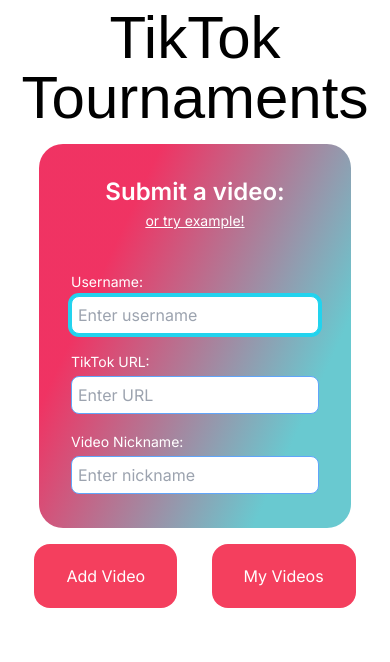
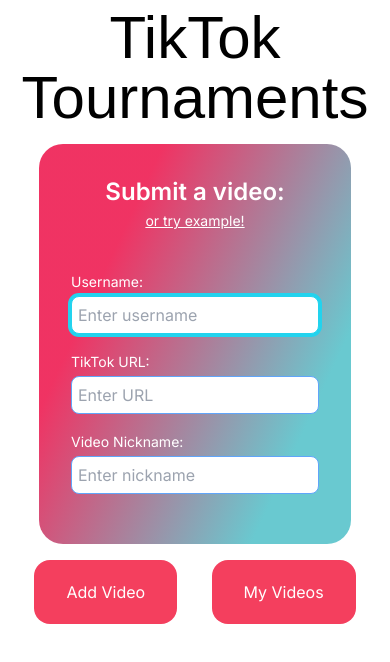
Before and after one commit to NDMyers/TikTok-Tournaments, a Next.js app: page / in a window 390 px wide. Shown: the top 662 px of the page. Built offline with nearby package versions, Linux system fonts and the light colour scheme; a web font is replaced by a local one.

Commit message:
continued mobile ui fix

```diff
--- a/src/app/page.js
+++ b/src/app/page.js
@@ -28,7 +28,7 @@
           TikTok Tournaments
         </h1>
 
-        <div className='colorBox rounded-3xl sm:pt-8 sm:pb-16 pb-6 sm:px-32 px-8 sm:mt-10 mt-4'>
+        <div className='colorBox rounded-3xl sm:pt-8 sm:pb-16 pb-10 sm:px-32 px-8 sm:mt-10 mt-4'>
           <div className='flex flex-col items-center py-8'>
             <p className='text-white text-2xl font-semibold text-center'>Submit a video:</p>
             <HomePageExampleButton />
--- a/src/components/VideoListBox.js
+++ b/src/components/VideoListBox.js
@@ -35,7 +35,7 @@
 
     return (
 
-        <div className={ isExample ? 'p-4 flex flex-row' : 'p-4 flex flex-row mr-10'}>
+        <div className={ isExample ? 'sm:p-4 p-1.5 flex flex-row' : 'sm:p-4 p-1.5 flex flex-row mr-10'}>
             {isExample ? null : (<button className='pr-4' onClick={deleteVideo}>
                 {delIsLoading ? <Loader2Icon className='text-red-500 animate-spin' /> :
                 <X className='text-red-500 hover:animate-pulse' />}
--- a/src/components/VideosPageButtons.js
+++ b/src/components/VideosPageButtons.js
@@ -23,7 +23,7 @@
 
     return (
 
-        <div className='flex flex-row w-full justify-evenly sm:pt-8 pt-1'>
+        <div className='flex flex-row w-full justify-evenly sm:pt-8 pt-3.5'>
             <div className='flex w-auto'>
                 { numVideos < 8 ? <button className='bg-slate-500 rounded-2xl px-8 py-5 hover:ring hover:ring-white cursor-default'><p className='text-white'>{numVideos}/8 to Start</p></button>
                 : (
```
